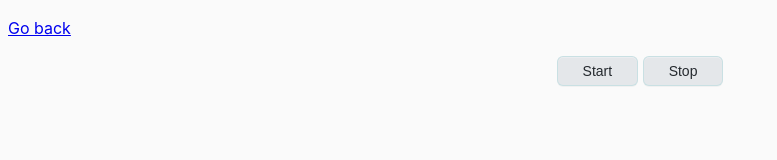
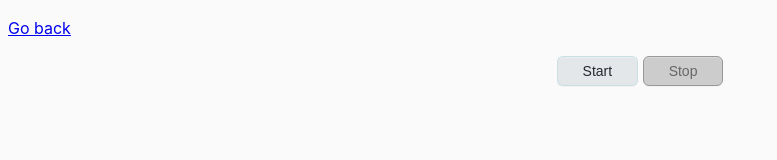
Before and after one commit to bomblito11/goit-js-hw-09, a website built with Parcel: page src/01-color-switcher.html in a window 1280 px wide. Shown: the whole page, without its empty margins (0-777 px from the left). Built offline with nearby package versions, Linux system fonts and the light colour scheme.

Commit message:
color switcher update

```diff
--- a/src/css/common.css
+++ b/src/css/common.css
@@ -39,7 +39,7 @@ button[data-stop] {
 }
 
 button[data-start]:hover:enabled,
-button[data-stop]:hover {
+button[data-stop]:hover:enabled {
   background-color: #f3f4f6;
   text-decoration: none;
   transition-duration: 0.1s;
--- a/src/js/01-color-switcher.js
+++ b/src/js/01-color-switcher.js
@@ -6,16 +6,20 @@ function getRandomHexColor() {
   return `#${Math.floor(Math.random() * 16777215).toString(16)}`;
 }
 
+stopChanging.disabled = true;
+
 function changeColor() {
   intervalId = setInterval(() => {
     document.body.style.backgroundColor = getRandomHexColor();
     startChanging.disabled = true;
+    stopChanging.disabled = false;
   }, 500);
 }
 
 function stopChangeColor() {
   clearInterval(intervalId);
   startChanging.disabled = false;
+  stopChanging.disabled = true;
 }
 
 startChanging.addEventListener('click', changeColor);
```
